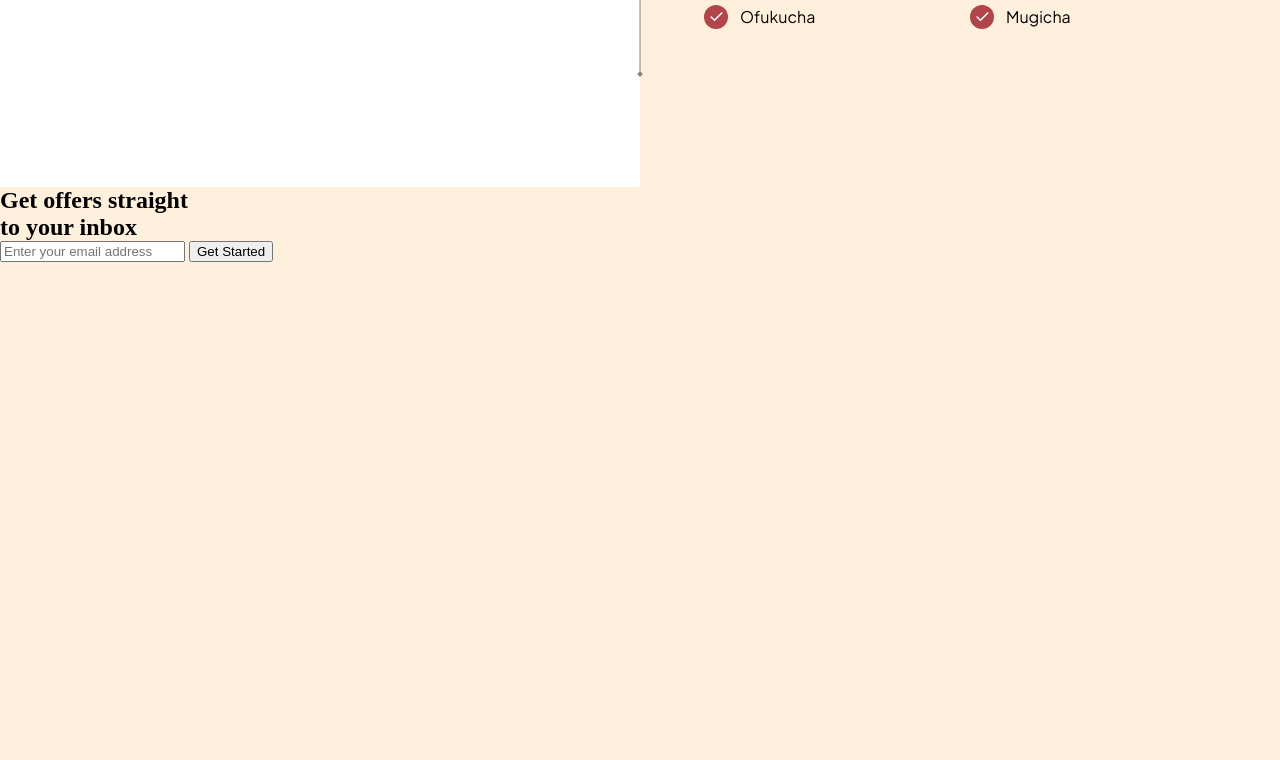
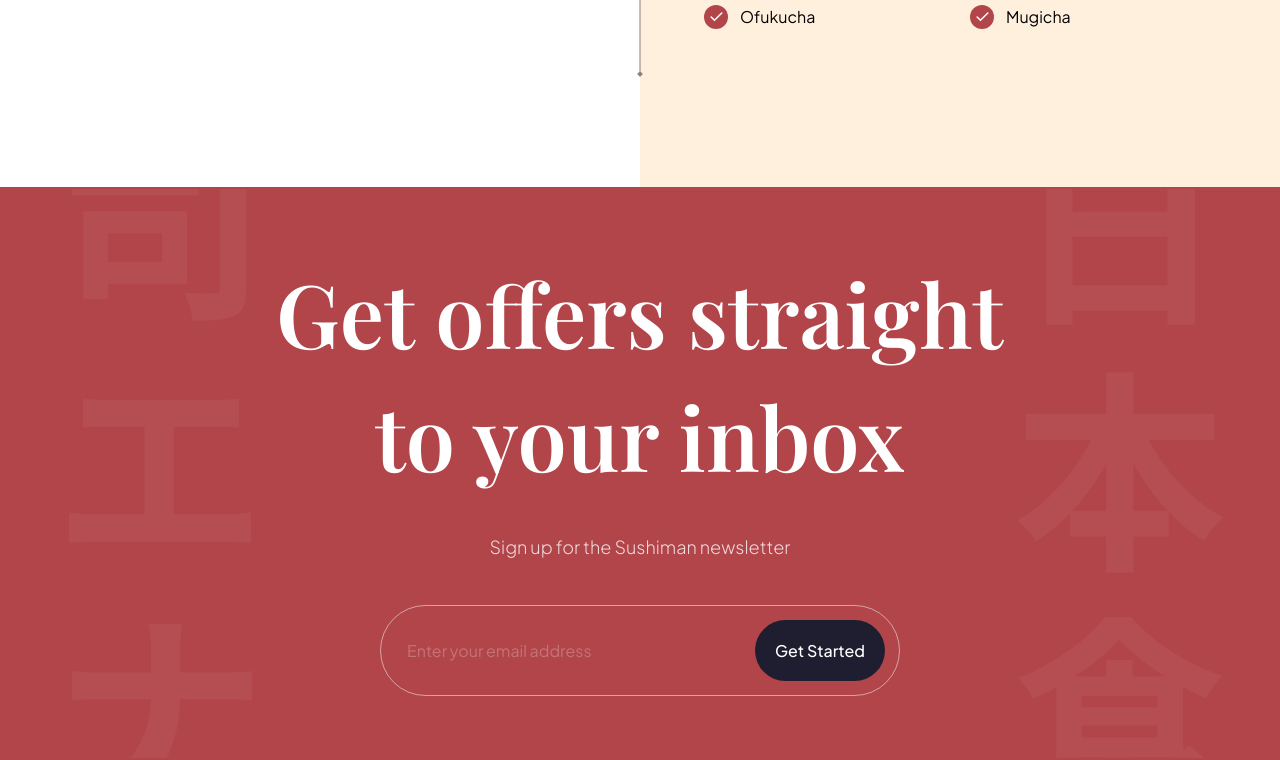
Before and after one commit to salvatorequagliariello/css-practice, a website built with Vite: page sushi-website/index.html in a window 1280 px wide. Shown: the part 3511-4271 px from the top of the page. Before the commit the page ends 3773 px from the top, so only its background shows below. Built offline with nearby package versions, Linux system fonts and the light colour scheme; files whose address does not match are found by name.

Commit message:
complete newsletter section styling

```diff
--- a/sushi-website/css/sections/trending.css
+++ b/sushi-website/css/sections/trending.css
@@ -149,3 +149,80 @@
     font-weight: 500;
     font-family: var( --plus-jakarta-sans);
 }
+
+.subscription {
+    padding: 64px;
+    background-color: var(--primary-color);
+    background-image: url(/assets/subscribe_bg.png);
+    background-repeat: no-repeat;
+    background-position: center;
+    background-size: contain;
+    display: flex;
+    flex-direction: column;
+    overflow: hidden;
+    align-items: center;
+    justify-content: center;
+}
+
+.subscription h2 {
+    font-size: 88px;
+    font-family: var(--playfair-display);
+    font-weight: 600;
+    line-height: 123px;
+    color: var(--color-white);
+    text-align: center;
+}
+
+.subscription p {
+    font-size: 18px;
+    font-family: var(--plus-jakarta-sans);
+    font-weight: 300;
+    line-height: 36px;
+    color: var(--color-white);
+    text-align: center;
+    margin-top: 32px;
+    color: rgba(255, 255, 255, 0.8);
+}
+
+.subscription__form {
+    min-width: 480px;
+    margin-top: 40px;
+    padding: 14px 14px 14px 24px;
+    display: flex;
+    gap: 10px;
+    border: 1px solid rgba(255, 255, 255, 0.5);
+    border-radius: 46px;
+}
+
+.subscription__form input {
+    flex: 1;
+    font-size: 16px;
+    font-weight: 400px;
+    font-family: var(--plus-jakarta-sans);
+    color: var(--color-white);
+    opacity: 0.5;
+
+    background: transparent;
+    border: none;
+    outline: none;
+}
+
+.subscription__form input::placeholder {
+    color: var(--color-white);
+    opacity: 0.5;
+}
+
+.subscription__form button {
+    padding: 20px;
+    min-width: 120px;
+    font-size: 16px;
+    font-weight: 500;
+    font-family: var(--plus-jakarta-sans);
+    color: var(--color-white);
+    text-align: center;
+    background-color: var(--black-400);
+    border-radius: 46px;
+    border: none;
+    outline: none;
+    cursor: pointer;
+}
--- a/sushi-website/index.html
+++ b/sushi-website/index.html
@@ -226,7 +226,7 @@
 
   <section class="subscription" id="services">
     <h2 data-aos="flip-down">Get offers straight<br>to your inbox</h2>
-
+    <p>Sign up for the Sushiman newsletter</p>
     <div class="subscription__form" data-aos="fade-up">
       <input type="email" placeholder="Enter your email address">
       <button>Get Started</button>
```
